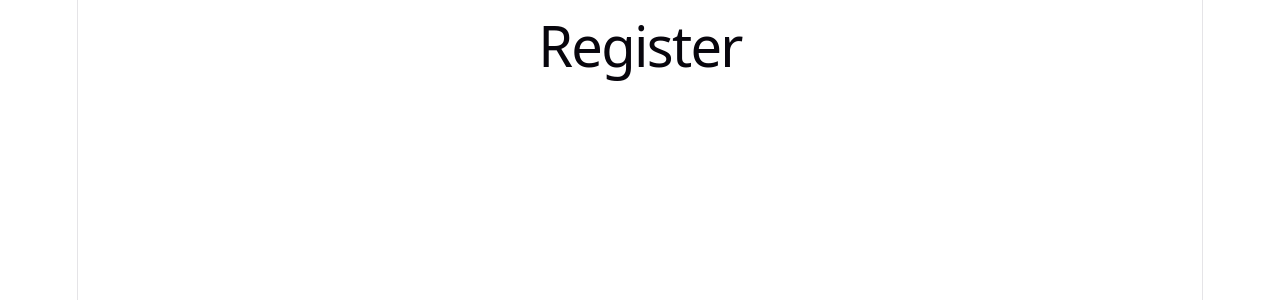
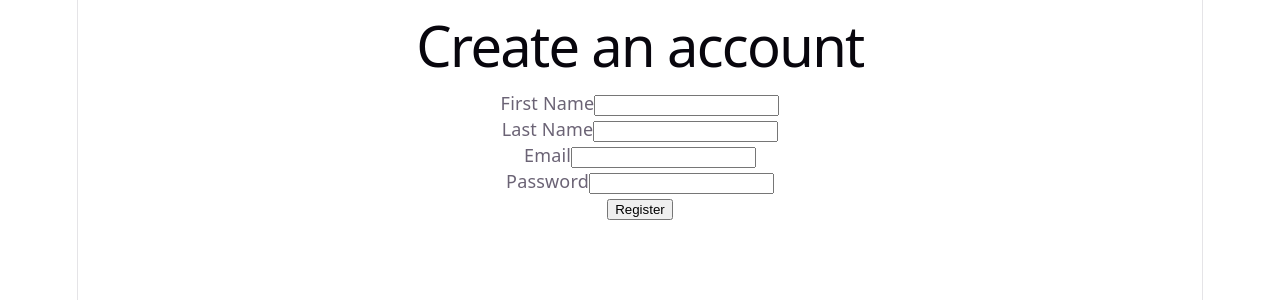
Before and after one commit to andyr913/warranty-tracker-project, a React (Vite) app in the folder client/: page /register in a window 1280 px wide. Shown: the top 300 px of the page. Built offline with nearby package versions, Linux system fonts and the light colour scheme.

Commit message:
Corrected AuthContext.jsx file name bug. Added JSX for form input in Register component

```diff
--- a/client/src/main.jsx
+++ b/client/src/main.jsx
@@ -2,7 +2,7 @@ import { StrictMode } from 'react'
 import { createRoot } from 'react-dom/client'
 import './index.css'
 import App from './App.jsx'
-import { AuthProvider } from './AuthContext.js'
+import { AuthProvider } from './AuthContext'
 
 createRoot(document.getElementById('root')).render(
   <AuthProvider>
--- a/client/src/pages/Register.jsx
+++ b/client/src/pages/Register.jsx
@@ -1,7 +1,56 @@
 // Register page component
+import {useState} from 'react';
+import {useNavigate, Link} from 'react-router-dom';
+
+const api_url = 'http://localhost:3001/api';
 
 function Register() {
-    return <h1>Register</h1>;
+    // tracks the state of each input field
+    const [firstName, setFirstName] = useState('');
+    const [lastName, setLastName] = useState('');
+    const [email, setEmail] = useState('');
+    const [password, setPassword] = useState('');
+
+    return (
+        <div>
+            <h1>Create an account</h1>
+            <form>
+                <div>
+                    <label htmlFor = "firstName">First Name</label>
+                    <input
+                        id = "firstName"
+                        value = {firstName}
+                        onChange = {(e) => setFirstName(e.target.value)}
+                    />
+                </div>
+                <div>
+                    <label htmlFor = "lasstName">Last Name</label>
+                    <input
+                        id = "lastName"
+                        value = {lastName}
+                        onChange = {(e) => setLastName(e.target.value)}
+                    />
+                </div>
+                <div>
+                    <label htmlFor = "email">Email</label>
+                    <input
+                        id = "email"
+                        value = {email}
+                        onChange = {(e) => setEmail(e.target.value)}
+                    />
+                </div>
+                <div>
+                    <label htmlFor = "password">Password</label>
+                    <input
+                        id = "password"
+                        value = {password}
+                        onChange = {(e) => setPassword(e.target.value)}
+                    />
+                </div>
+                <button type = "submit">Register</button>
+            </form>
+        </div>
+    );
 }
 
 export default Register;
```
Also changed, not shown: client/src/AuthContext.jsx (renamed from client/src/AuthContext.js).
